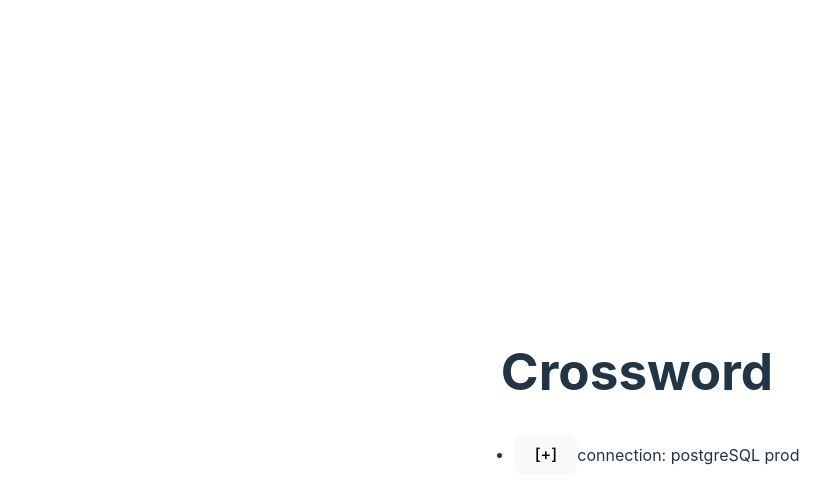
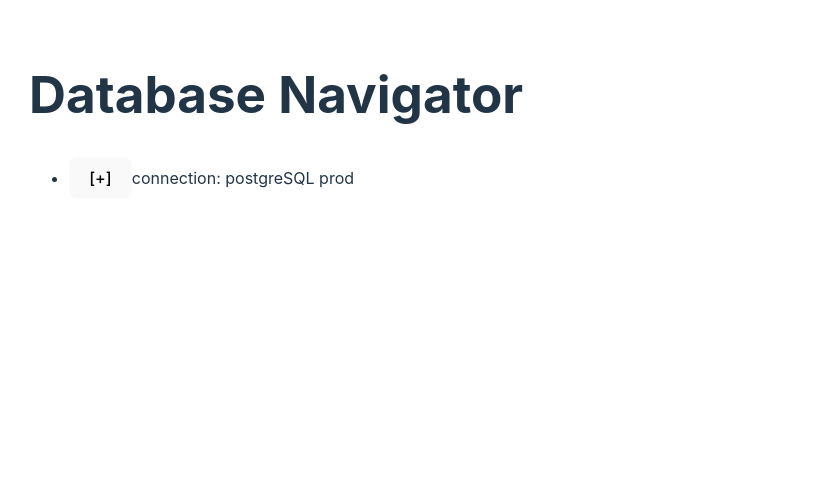
Before and after one commit to burtyish/tree, a React (Vite) app: page / in a window 1280 px wide. Shown: the top 504 px of the page, without its empty margins (3-833 px from the left). Built offline with nearby package versions, Linux system fonts and the light colour scheme.

Commit message:
page layout

```diff
--- a/src/App.css
+++ /dev/null
@@ -1,6 +0,0 @@
-#root {
-    max-width: 1280px;
-    margin: 0 auto;
-    padding: 2rem;
-    text-align: center;
-}
--- /dev/null
+++ b/src/App.module.css
@@ -0,0 +1,3 @@
+.App {
+  flex-direction: column;
+}
--- a/src/App.tsx
+++ b/src/App.tsx
@@ -1,16 +1,14 @@
 import React from 'react';
 import { QueryClient, QueryClientProvider } from 'react-query';
 import { ReactQueryDevtools } from 'react-query/devtools';
-import './App.css';
+import styles from './App.module.css';
 import { Tree } from './components/Tree/Tree';
 
 function App() {
   return (
-    <div className="App">
-      <h1>Crossword</h1>
-      <div className="">
-        <Tree />
-      </div>
+    <div className={styles.App}>
+      <h1>Database Navigator</h1>
+      <Tree />
     </div>
   );
 }
--- a/src/index.css
+++ b/src/index.css
@@ -13,6 +13,15 @@
   -webkit-font-smoothing: antialiased;
   -moz-osx-font-smoothing: grayscale;
   -webkit-text-size-adjust: 100%;
+}
+
+#root {
+  min-height: 100vh;
+  min-width: 100vw;
+  max-width: 1280px;
+  box-sizing: border-box;
+  margin: 0 auto;
+  padding: 2rem;
 }
 
 a {
```
